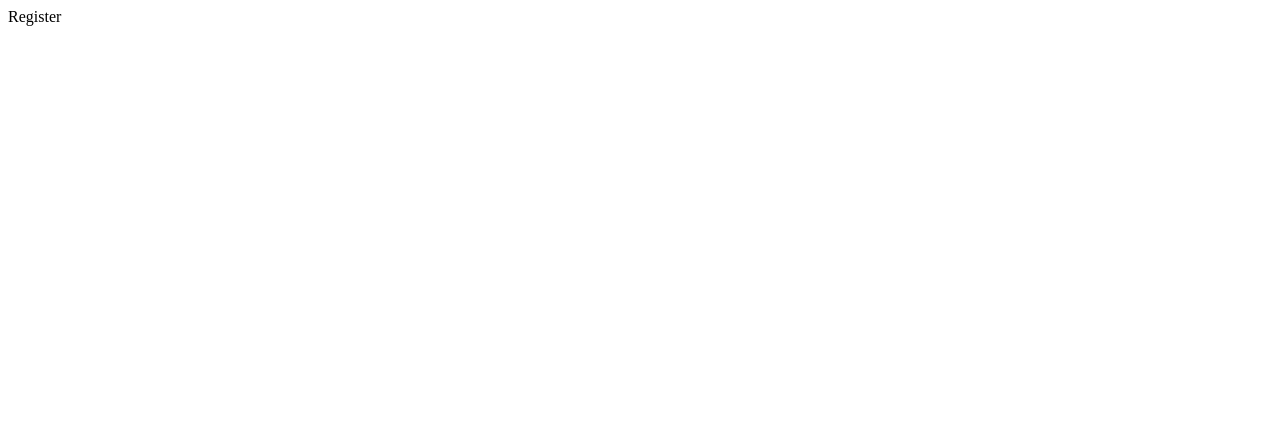
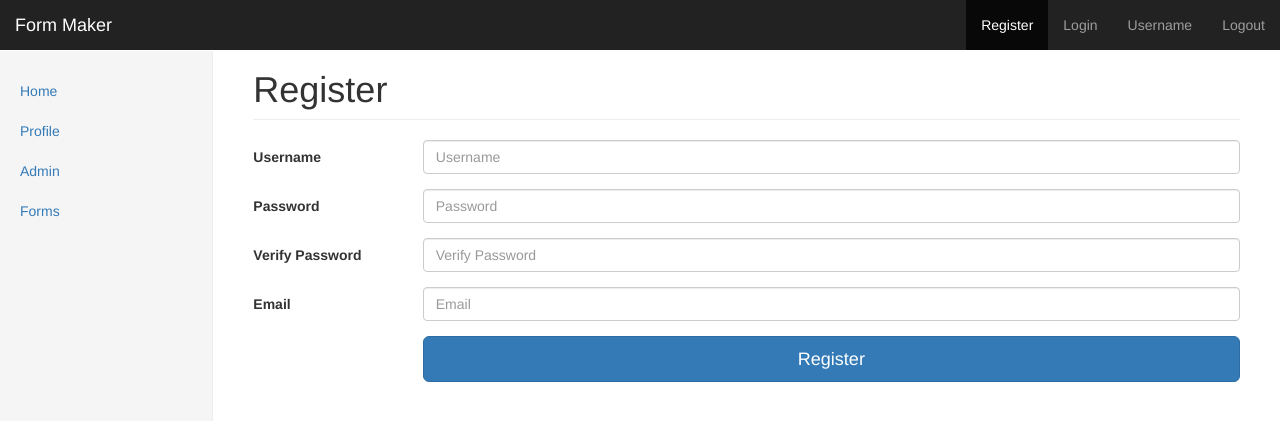
Before and after one commit to kish1/WebDevSpring2016, a website: page public/assignment/register.html in a window 1280 px wide. Drawn offline with nearby package versions, Linux system fonts and the light colour scheme.

Commit message:
finished register.html

```diff
--- /dev/null
+++ b/public/assignment/css/style.css
@@ -0,0 +1,4 @@
+.form-horizontal .control-label
+{
+    text-align: left;
+}
--- a/public/assignment/register.html
+++ b/public/assignment/register.html
@@ -2,9 +2,79 @@
 <html lang="en">
 <head>
     <meta charset="UTF-8">
-    <title>Title</title>
+    <link href="https://maxcdn.bootstrapcdn.com/bootstrap/3.3.6/css/bootstrap.min.css" rel="stylesheet">
+    <link href="/assignment/css/dashboard.css" rel="stylesheet">
+    <link href="/assignment/css/style.css" rel="stylesheet">
+
+    <script src="https://code.jquery.com/jquery-1.12.0.min.js"></script>
+    <script src="https://maxcdn.bootstrapcdn.com/bootstrap/3.3.6/js/bootstrap.min.js"></script>
+    <title>Register</title>
 </head>
 <body>
-Register
+<nav class="navbar navbar-inverse navbar-fixed-top">
+    <div class="container-fluid">
+        <div class="navbar-header">
+            <button type="button" class="navbar-toggle collapsed" data-toggle="collapse" data-target="#navbar" aria-expanded="false" aria-controls="navbar">
+                <span class="sr-only">Toggle navigation</span>
+                <span class="icon-bar"></span>
+                <span class="icon-bar"></span>
+                <span class="icon-bar"></span>
+            </button>
+            <a class="navbar-brand" href="/assignment/home.html">Form Maker</a>
+        </div>
+        <div id="navbar" class="navbar-collapse collapse">
+            <ul class="nav navbar-nav navbar-right">
+                <li class="active"><a href="/assignment/register.html">Register<span class="sr-only">(current)</span></a></li>
+                <li><a href="/assignment/login.html">Login</a></li>
+                <li><a href="/assignment/profile.html">Username</a></li>
+                <li><a href="/assignment/home.html">Logout</a></li>
+            </ul>
+
+        </div>
+    </div>
+</nav>
+<div class="col-sm-3 col-md-2 sidebar">
+    <ul class="nav nav-sidebar">
+        <li><a href="/assignment/home.html">Home</a></li>
+        <li><a href="/assignment/profile.html">Profile</a></li>
+        <li><a href="/assignment/admin.html">Admin</a></li>
+        <li><a href="/assignment/forms.html">Forms</a></li>
+    </ul>
+</div>
+<div class="col-sm-9 col-sm-offset-3 col-md-10 col-md-offset-2 main">
+    <h1 class="page-header">Register</h1>
+    <form class="form-horizontal">
+        <div class="form-group">
+            <label for="username" class="col-sm-2 control-label">Username</label>
+            <div class="col-sm-10">
+                <input type="text" class="form-control" id="username" placeholder="Username">
+            </div>
+        </div>
+        <div class="form-group">
+            <label for="password" class="col-sm-2 control-label">Password</label>
+            <div class="col-sm-10">
+                <input type="password" class="form-control" id="password" placeholder="Password">
+            </div>
+        </div>
+        <div class="form-group">
+            <label for="verify_password" class="col-sm-2 control-label">Verify Password</label>
+            <div class="col-sm-10">
+                <input type="password" class="form-control" id="verify_password" placeholder="Verify Password">
+            </div>
+        </div>
+        <div class="form-group">
+            <label for="email" class="col-sm-2 control-label">Email</label>
+            <div class="col-sm-10">
+                <input type="email" class="form-control" id="email" placeholder="Email">
+            </div>
+        </div>
+
+        <div class="form-group">
+            <div class="col-sm-offset-2 col-sm-10">
+                <a href="/assignment/profile.html" class="btn btn-primary btn-lg btn-block">Register</a>
+            </div>
+        </div>
+    </form>
+</div>
 </body>
 </html>
```
Also changed, not shown: public/assignment/home.html (+3 -2 lines).
